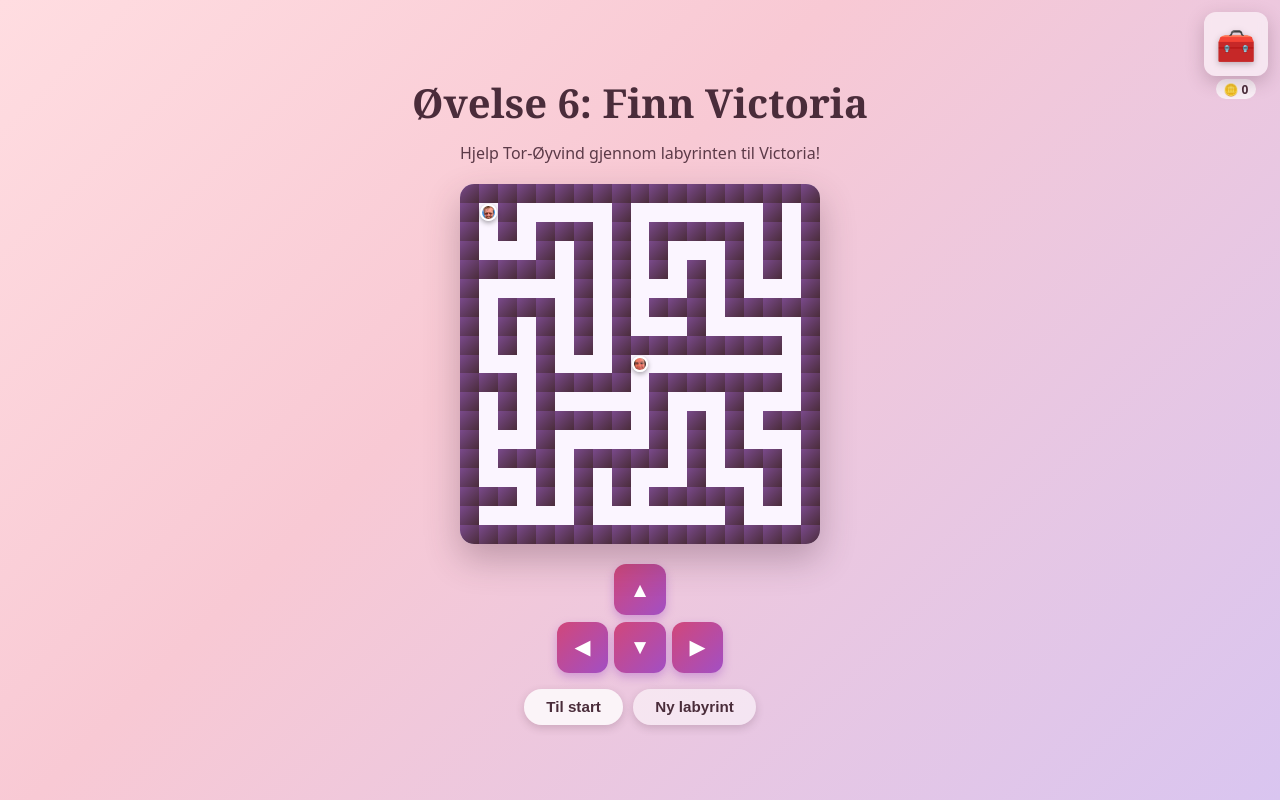
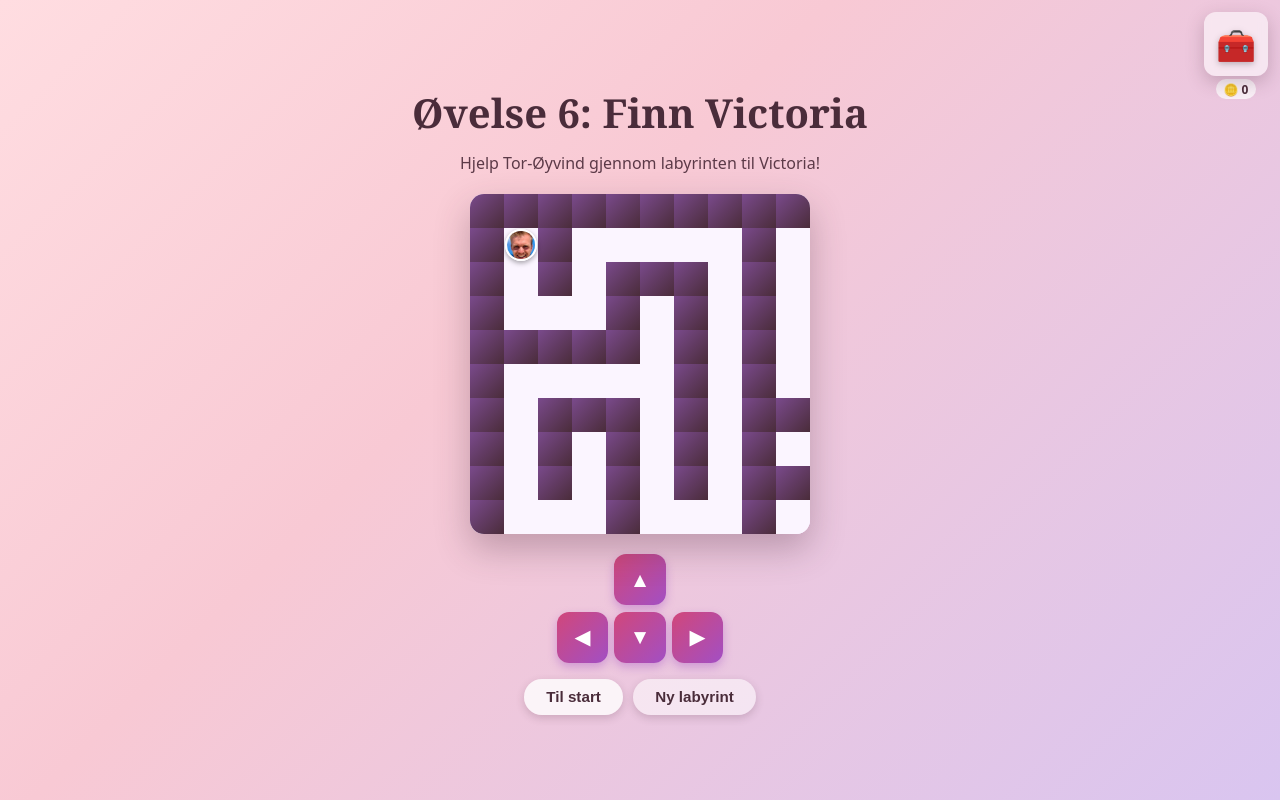
Before and after one commit to henrikaburmann/bryllupsgave, a React (Vite) app: page /spill/6 in a window 1280 px wide. Built offline with nearby package versions, Linux system fonts and the light colour scheme.

Commit message:
Maze: bigger 25x25 grid with camera following player, fixed-size cells

```diff
--- a/src/pages/MazeGame.css
+++ b/src/pages/MazeGame.css
@@ -25,17 +25,23 @@
 
 .maze-area {
   position: relative;
-  width: min(calc(100vw - 3rem), 360px);
+  width: min(calc(100vw - 3rem), 340px);
   aspect-ratio: 1;
   border-radius: 14px;
   overflow: hidden;
   box-shadow: 0 15px 35px rgba(74, 44, 58, 0.3);
+  background: #f6ecff;
+}
+
+.maze-camera {
+  position: absolute;
+  top: 0;
+  left: 0;
+  transition: transform 0.12s ease;
 }
 
 .maze-grid {
   display: grid;
-  width: 100%;
-  height: 100%;
   background: #f6ecff;
 }
 
--- a/src/pages/MazeGame.tsx
+++ b/src/pages/MazeGame.tsx
@@ -1,4 +1,4 @@
-import { useCallback, useEffect, useMemo, useRef, useState } from 'react'
+import { useCallback, useEffect, useRef, useState } from 'react'
 import { useNavigate } from 'react-router-dom'
 import { useGameProgress } from '../context/GameProgressContext'
 import TreasureChest from '../components/TreasureChest'
@@ -8,7 +8,8 @@ import victoriaImage from '../images/flappyBirdGame/Victoria-flappy.png'
 import './MazeGame.css'
 
 const GAME_ID = 6
-const SIZE = 19 // odd number
+const SIZE = 25 // odd number
+const CELL_SIZE = 34 // px, fixed so characters stay readable
 const START = { x: 1, y: 1 }
 const GOAL = { x: (SIZE - 1) / 2, y: (SIZE - 1) / 2 }
 
@@ -58,6 +59,16 @@ function MazeGame() {
   const [pos, setPos] = useState(START)
   const [solved, setSolved] = useState(false)
   const [coinsCollected, setCoinsCollected] = useState(false)
+  const [viewport, setViewport] = useState(320)
+
+  useEffect(() => {
+    const measure = () => {
+      if (areaRef.current) setViewport(areaRef.current.clientWidth)
+    }
+    measure()
+    window.addEventListener('resize', measure)
+    return () => window.removeEventListener('resize', measure)
+  }, [])
 
   const move = useCallback(
     (dir: Direction) => {
@@ -109,7 +120,10 @@ function MazeGame() {
     setCoinsCollected(true)
   }, [completeGame])
 
-  const cellPercent = useMemo(() => 100 / SIZE, [])
+  const mazePx = SIZE * CELL_SIZE
+  const clamp = (raw: number) => Math.min(0, Math.max(viewport - mazePx, raw))
+  const camX = clamp(viewport / 2 - (pos.x + 0.5) * CELL_SIZE)
+  const camY = clamp(viewport / 2 - (pos.y + 0.5) * CELL_SIZE)
 
   return (
     <div className="maze-page">
@@ -119,8 +133,15 @@ function MazeGame() {
 
       <div className="maze-area" ref={areaRef}>
         <div
+          className="maze-camera"
+          style={{ width: mazePx, height: mazePx, transform: `translate(${camX}px, ${camY}px)` }}
+        >
+          <div
             className="maze-grid"
-          style={{ gridTemplateColumns: `repeat(${SIZE}, 1fr)`, gridTemplateRows: `repeat(${SIZE}, 1fr)` }}
+            style={{
+              gridTemplateColumns: `repeat(${SIZE}, ${CELL_SIZE}px)`,
+              gridTemplateRows: `repeat(${SIZE}, ${CELL_SIZE}px)`,
+            }}
           >
             {maze.flatMap((row, y) =>
               row.map((cell, x) => (
@@ -131,16 +152,17 @@ function MazeGame() {
 
           <div
             className="maze-goal"
-          style={{ left: `${GOAL.x * cellPercent}%`, top: `${GOAL.y * cellPercent}%`, width: `${cellPercent}%`, height: `${cellPercent}%` }}
+            style={{ left: GOAL.x * CELL_SIZE, top: GOAL.y * CELL_SIZE, width: CELL_SIZE, height: CELL_SIZE }}
           >
             <img src={victoriaImage} alt="Victoria" />
           </div>
 
           <div
             className="maze-player"
-          style={{ left: `${pos.x * cellPercent}%`, top: `${pos.y * cellPercent}%`, width: `${cellPercent}%`, height: `${cellPercent}%` }}
+            style={{ left: pos.x * CELL_SIZE, top: pos.y * CELL_SIZE, width: CELL_SIZE, height: CELL_SIZE }}
           >
             <img src={torImage} alt="Tor-Øyvind" />
+          </div>
         </div>
 
         {solved && coinsCollected && (
```
Lines whose indentation alone changed are shown as unchanged.
